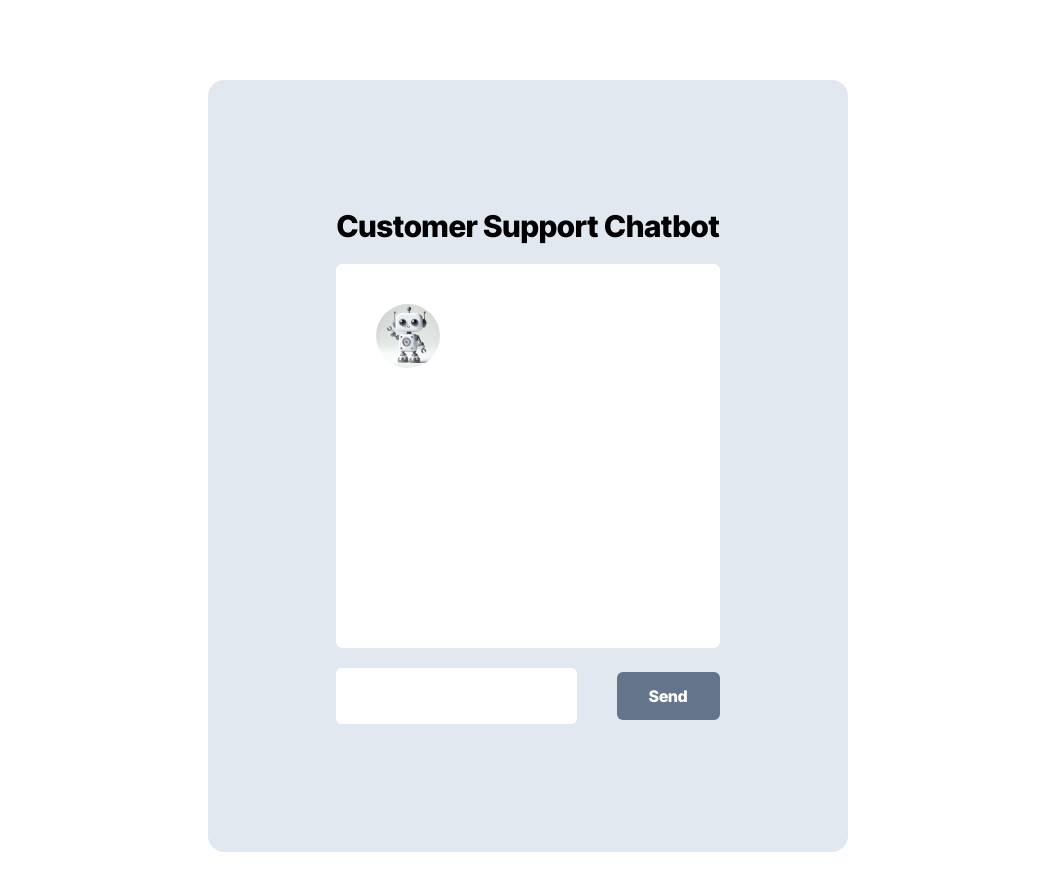
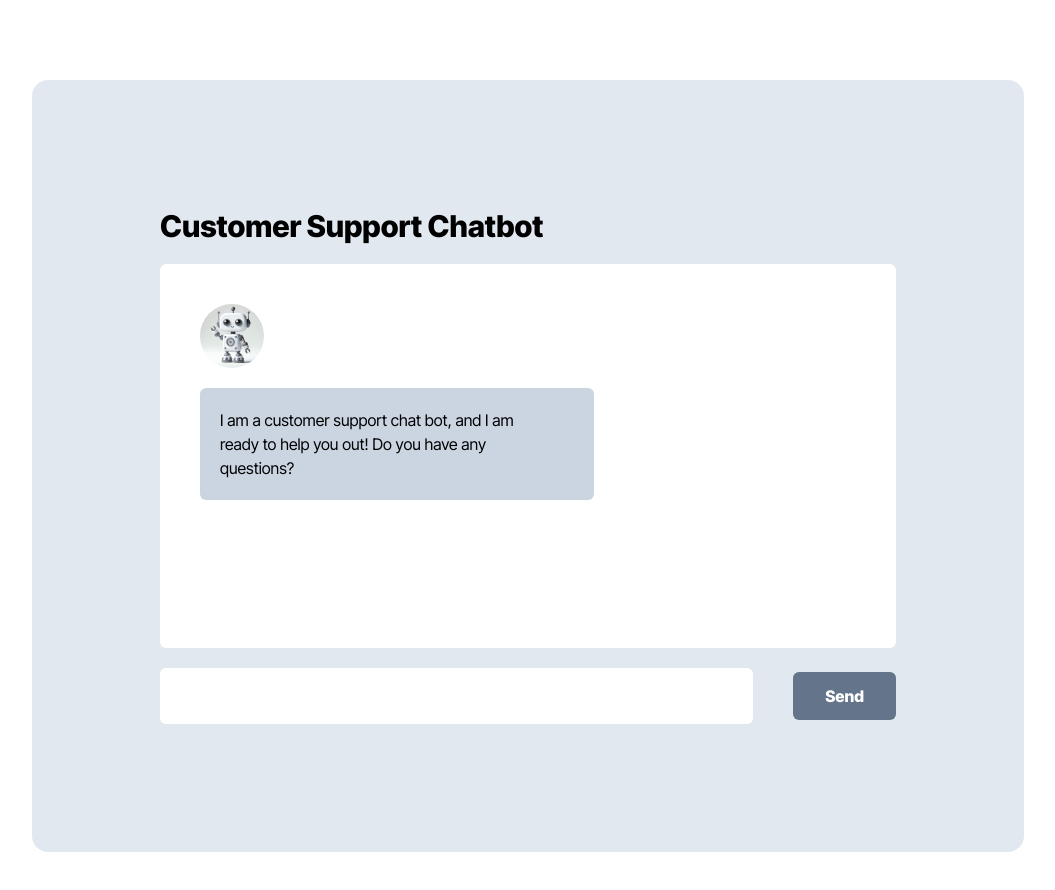
Before and after one commit to rchrisarevalo/ai-customer-support-headstarter-week-3, a Next.js app: page / in a window 1280 px wide. Shown: the top 890 px of the page, without its empty margins (112-1167 px from the left). Built offline with nearby package versions, Linux system fonts and the light colour scheme.

Commit message:
Bug fixes

```diff
--- a/app/components/ChatBotUI.tsx
+++ b/app/components/ChatBotUI.tsx
@@ -9,7 +9,6 @@ type ChatBotRes = {
 };
 
 const ChatBotUI = () => {
-  const [isLoading, setIsLoading] = useState<boolean>(false);
   const [chatInput, setChatInput] = useState<string>("");
   const [responses, setResponses] = useState<ChatBotRes[]>([
     {
@@ -18,6 +17,7 @@ const ChatBotUI = () => {
       user_type: "Bot",
     },
   ]);
+  const [isLoading, setIsLoading] = useState<boolean>(false);
 
   const handleChatSubmission = async (e: React.FormEvent<HTMLFormElement>) => {
     e.preventDefault();
--- a/app/components/Dashboard.tsx
+++ b/app/components/Dashboard.tsx
@@ -22,7 +22,7 @@ export const ChatBotMessage: React.FC<MessageDisplayProps & { isLoading: boolean
           className="w-16 h-16 rounded-full pointer-events-none"
         />
       </div>
-      {Loading ? (
+      {isLoading ? (
         <div className="flex items-center">
           <Loading isLoading={isLoading} />
         </div>
```
